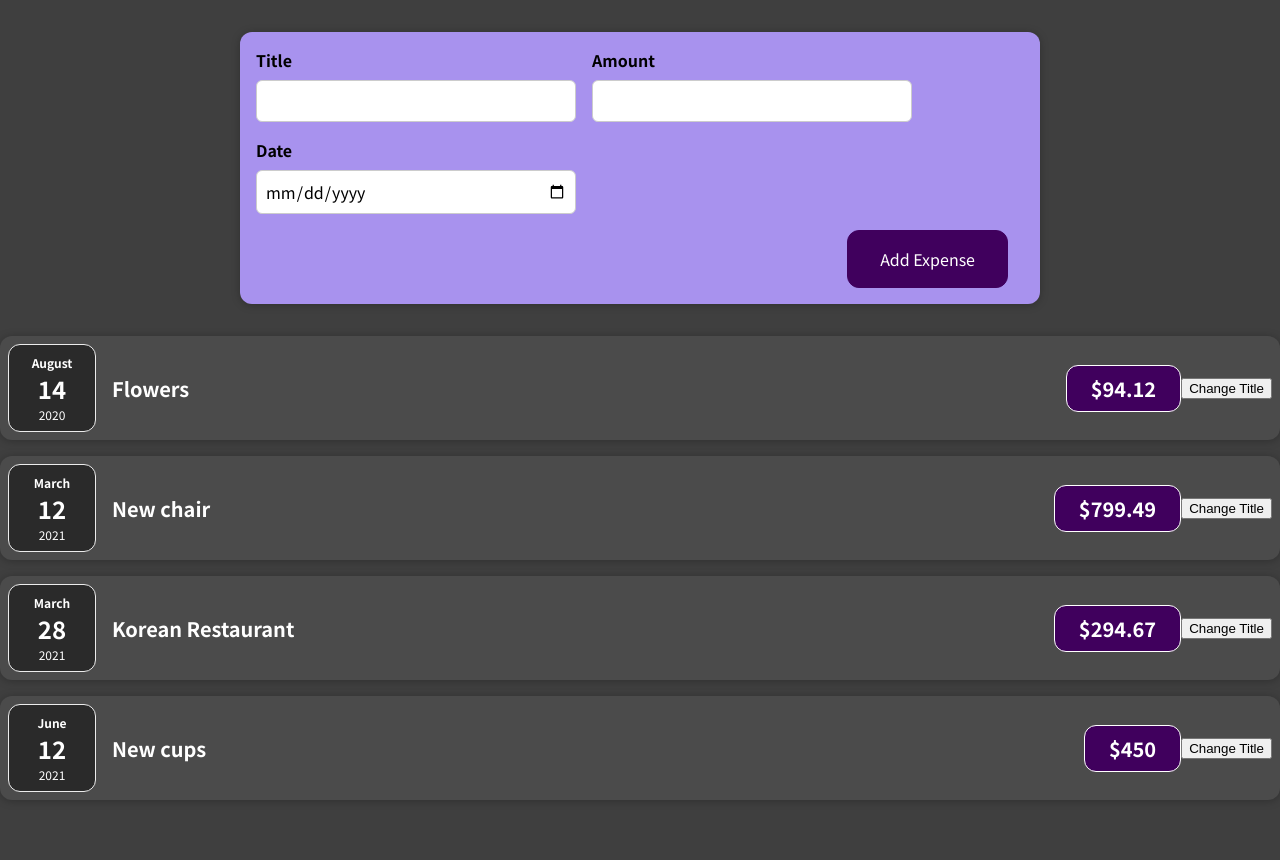
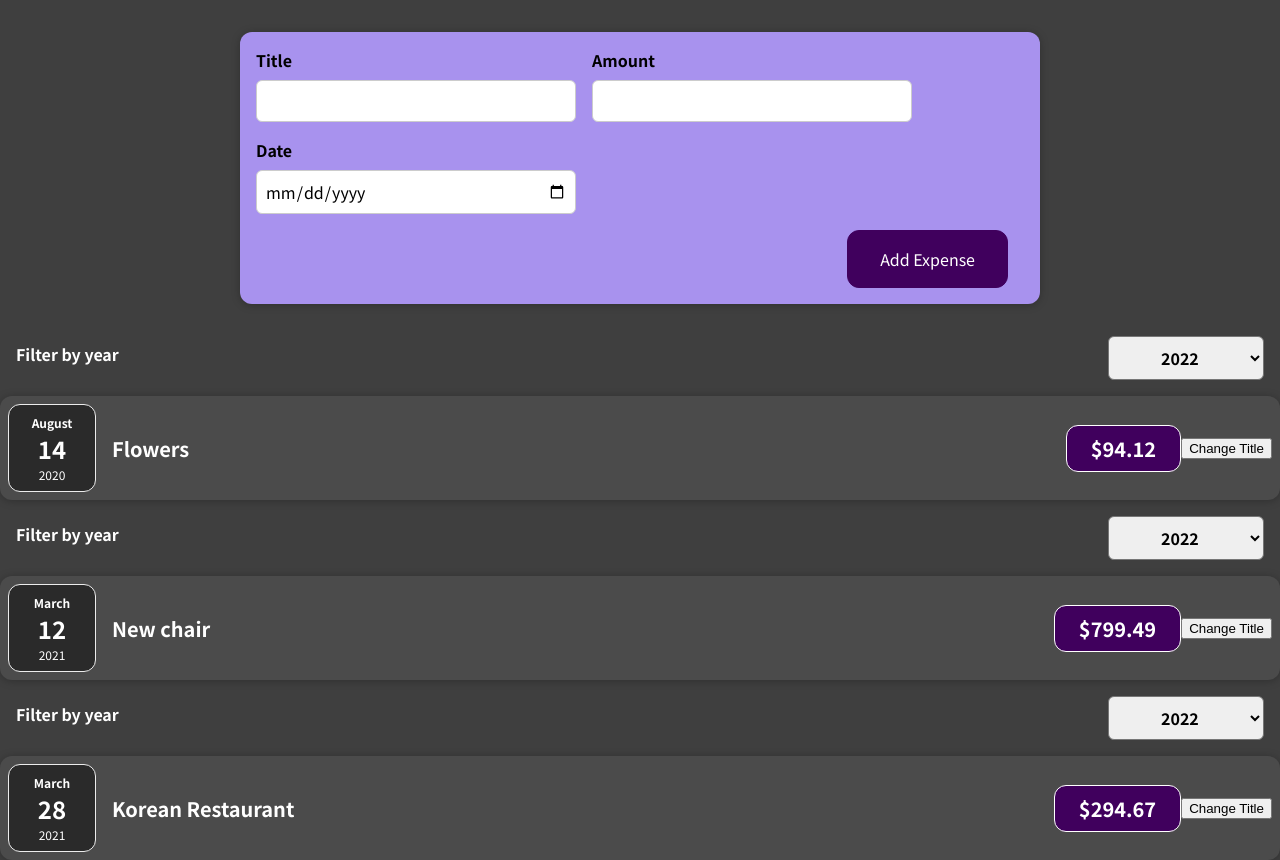
Before and after one commit to Kim-Jeongyoung/expense-tracker-react, a React (Create React App) app: page / in a window 1280 px wide. Shown: the top 860 px of the page. Before the commit the page ends 816 px from the top, so only its background shows below. Built offline with nearby package versions, Linux system fonts and the light colour scheme.

Commit message:
Add Expenses Filter compo

```diff
--- a/src/App.js
+++ b/src/App.js
@@ -45,6 +45,7 @@
     <div>
       <NewExpense onAddExpense={addExpenseHandler} />
       {/* TODO  */}
+
       <Expenses items={expenses} />
       {/* {expenses.map((expense, index) => {
         <ExpenseItem
--- a/src/components/Expenses/ExpenseItem.js
+++ b/src/components/Expenses/ExpenseItem.js
@@ -1,5 +1,6 @@
 import React, { useState } from 'react';
 import ExpenseDate from './ExpenseDate';
+import ExpensesFilter from './ExpensesFilter';
 import Card from '../UI/Card';
 import './ExpenseItem.css';
 
@@ -13,6 +14,9 @@
   };
 
   return (
+    <div>
+      <ExpensesFilter />
+
       <Card className="expense-item">
         <ExpenseDate date={props.date} />
         <div className="expense-item__description">
@@ -21,6 +25,7 @@
         </div>
         <button onClinck={clickHandler}>Change Title</button>
       </Card>
+    </div>
   );
 };
 
--- /dev/null
+++ b/src/components/Expenses/ExpensesFilter.css
@@ -0,0 +1,24 @@
+.expenses-filter {
+  color: white;
+  padding: 0 1rem;
+}
+
+.expenses-filter__control {
+  display: flex;
+  width: 100%;
+  align-items: center;
+  justify-content: space-between;
+  margin: 1rem 0;
+}
+
+.expenses-filter label {
+  font-weight: bold;
+  margin-bottom: 0.5rem;
+}
+
+.expenses-filter select {
+  font: inherit;
+  padding: 0.5rem 3rem;
+  font-weight: bold;
+  border-radius: 6px;
+}
--- /dev/null
+++ b/src/components/Expenses/ExpensesFilter.js
@@ -0,0 +1,21 @@
+import React from 'react';
+
+import './ExpensesFilter.css';
+
+const ExpensesFilter = () => {
+  return (
+    <div className="expenses-filter">
+      <div className="expenses-filter__control">
+        <label>Filter by year</label>
+        <select>
+          <option value="2022">2022</option>
+          <option value="2021">2021</option>
+          <option value="2020">2020</option>
+          <option value="2019">2019</option>
+        </select>
+      </div>
+    </div>
+  );
+};
+
+export default ExpensesFilter;
```
Lines whose indentation alone changed are shown as unchanged.
